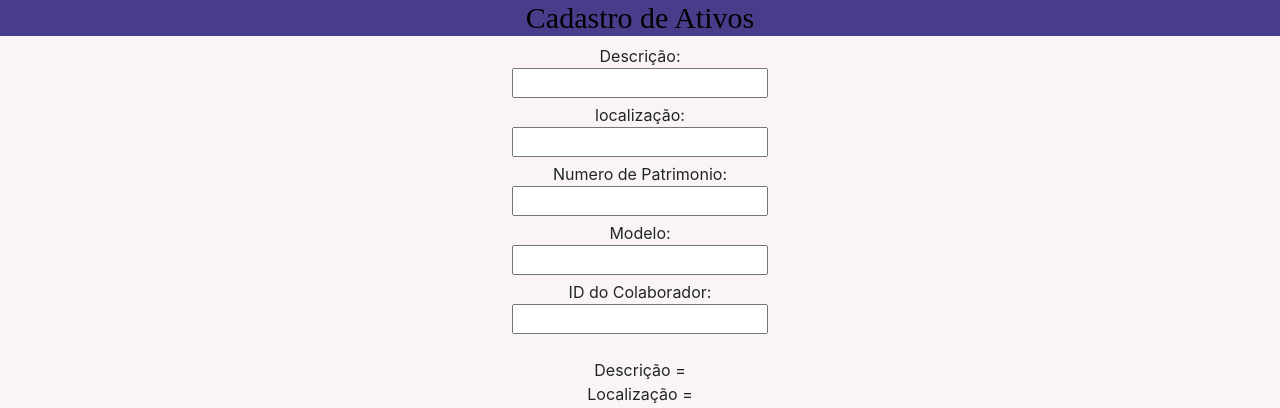
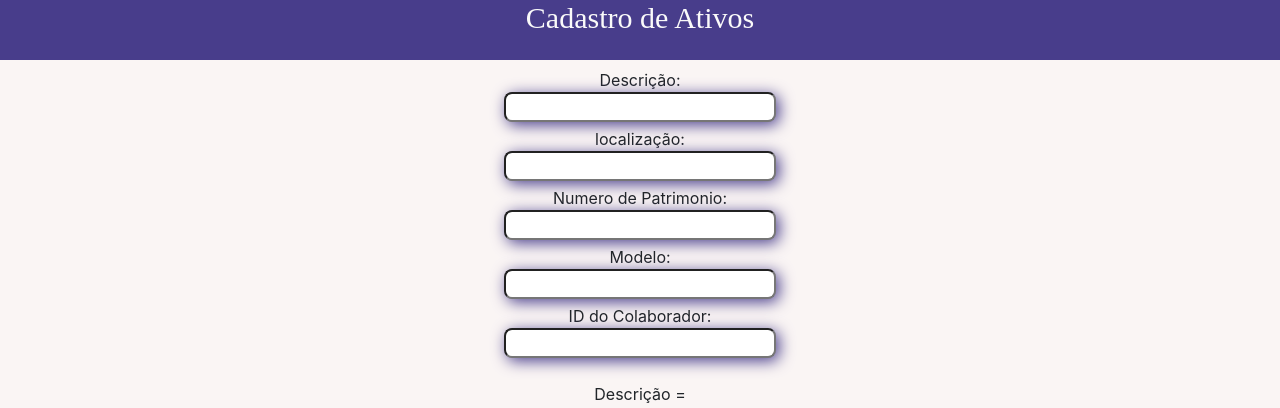
Before and after one commit to brunoviana1/BrunoVianaTecWeb, a React (Create React App) app in the folder tecwebfrontend/: page / in a window 1280 px wide. Shown: the top 408 px of the page. Built offline with nearby package versions, Linux system fonts and the light colour scheme; no server answers.

Commit message:
Estilizando Input

```diff
--- a/tecwebfrontend/src/pages/ativoFixo.css
+++ b/tecwebfrontend/src/pages/ativoFixo.css
@@ -8,10 +8,11 @@
 
 .titulo{
   font-size: 30px;
+  height: 60px;
   font-family: cursive;
   background-color: #483D8B;
   min-width: 10vh;
-  color: #000000;
+  color: #fafafa;
 
 }
 
@@ -44,3 +45,11 @@ button:hover {
   background-color: #4CAF50;
   color: white;
 }
+
+input{
+  border-radius: 8px;
+  border: 4px slateblue #483D8B;
+  box-shadow:  3px 3px 15px #483D8B;
+  padding-left: 10px;
+  padding-right: 10px;
+}
--- a/tecwebfrontend/src/pages/ativoFixo.js
+++ b/tecwebfrontend/src/pages/ativoFixo.js
@@ -4,6 +4,12 @@ import React, { useEffect, useState } from 'react';
 import api from '../services/api';
 
 function AtivoFixo() {
+  const[active, setMode] = useState(false);
+  const ToggleMode =() =>{
+    setMode(!active)
+
+  }
+
 
   const[localizacao, setLocalizacao] = useState("");
   const[descricao, setDescricao] = useState("");
@@ -52,8 +58,8 @@ async function save() {
   return (
     <div className ='Ativo' >
     <h1 className= 'titulo'> Cadastro de Ativos </h1>
+
     <form>
-
       <label>Descrição: </label>
       <input
       name="descricao"
```
